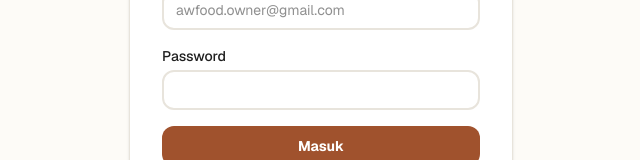
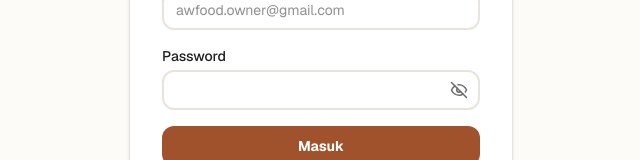
Before and after one commit to AchmadWahyu/awfood-dashboard, a Next.js app: page /login in a window 1280 px wide. Shown: the part 135-295 px from the top of the page, without its empty margins (319-959 px from the left). Built offline with nearby package versions, Linux system fonts and the light colour scheme; no server answers.

Commit message:
feat: view inputted password

```diff
--- a/app/login/page.tsx
+++ b/app/login/page.tsx
@@ -1,6 +1,6 @@
 "use client";
 
-import { useActionState, useEffect } from "react";
+import { useActionState, useEffect, useState } from "react";
 import Link from "next/link";
 import { useRouter } from "next/navigation";
 import { ownerLogin } from "./actions";
@@ -10,6 +10,7 @@
   const [state, action, pending] = useActionState(ownerLogin, null);
   const { user, setAuthenticatedUser } = useAuth();
   const router = useRouter();
+  const [showPassword, setShowPassword] = useState(false);
 
   useEffect(() => {
     if (state?.user) setAuthenticatedUser(state.user);
@@ -52,14 +53,28 @@
 
           <div className="flex flex-col gap-1">
             <label htmlFor="password" className="text-sm font-medium text-ink">Password</label>
+            <div className="relative">
               <input
                 id="password"
                 name="password"
-              type="password"
+                type={showPassword ? "text" : "password"}
                 required
                 autoComplete="current-password"
-              className="rounded-xl border-2 border-ruled bg-transparent px-3 py-2 text-sm outline-none focus:border-marker transition-colors"
+                className="w-full rounded-xl border-2 border-ruled bg-transparent px-3 py-2 pr-10 text-sm outline-none focus:border-marker transition-colors"
               />
+              <button
+                type="button"
+                onClick={() => setShowPassword((v) => !v)}
+                className="absolute right-2 top-1/2 -translate-y-1/2 rounded-lg p-1 text-ink-light hover:text-ink"
+                aria-label={showPassword ? "Sembunyikan password" : "Tampilkan password"}
+              >
+                {showPassword ? (
+                  <svg xmlns="http://www.w3.org/2000/svg" width="18" height="18" viewBox="0 0 24 24" fill="none" stroke="currentColor" strokeWidth="2" strokeLinecap="round" strokeLinejoin="round"><path d="M2 12s3-7 10-7 10 7 10 7-3 7-10 7-10-7-10-7Z"/><circle cx="12" cy="12" r="3"/></svg>
+                ) : (
+                  <svg xmlns="http://www.w3.org/2000/svg" width="18" height="18" viewBox="0 0 24 24" fill="none" stroke="currentColor" strokeWidth="2" strokeLinecap="round" strokeLinejoin="round"><path d="M9.88 9.88a3 3 0 1 0 4.24 4.24"/><path d="M10.73 5.08A10.43 10.43 0 0 1 12 5c7 0 10 7 10 7a13.16 13.16 0 0 1-1.67 2.68"/><path d="M6.61 6.61A13.526 13.526 0 0 0 2 12s3 7 10 7a9.74 9.74 0 0 0 5.39-1.61"/><line x1="2" x2="22" y1="2" y2="22"/></svg>
+                )}
+              </button>
+            </div>
           </div>
 
           <button
--- a/app/login/pin/page.tsx
+++ b/app/login/pin/page.tsx
@@ -1,6 +1,6 @@
 "use client";
 
-import { useActionState, useEffect } from "react";
+import { useActionState, useEffect, useState } from "react";
 import Link from "next/link";
 import { useRouter } from "next/navigation";
 import { staffLogin } from "../actions";
@@ -10,6 +10,7 @@
   const [state, action, pending] = useActionState(staffLogin, null);
   const { user, setAuthenticatedUser } = useAuth();
   const router = useRouter();
+  const [showPin, setShowPin] = useState(false);
 
   useEffect(() => {
     if (state?.user) setAuthenticatedUser(state.user);
@@ -57,16 +58,30 @@
             <label htmlFor="pin" className="text-sm font-medium text-ink">
               PIN
             </label>
+            <div className="relative">
               <input
                 id="pin"
                 name="pin"
-              type="password"
+                type={showPin ? "text" : "password"}
                 inputMode="numeric"
                 pattern="[0-9]{4,6}"
                 required
                 autoComplete="off"
-              className="rounded-xl border-2 border-ruled bg-transparent px-3 py-2 text-sm outline-none focus:border-marker transition-colors"
+                className="w-full rounded-xl border-2 border-ruled bg-transparent px-3 py-2 pr-10 text-sm outline-none focus:border-marker transition-colors"
               />
+              <button
+                type="button"
+                onClick={() => setShowPin((v) => !v)}
+                className="absolute right-2 top-1/2 -translate-y-1/2 rounded-lg p-1 text-ink-light hover:text-ink"
+                aria-label={showPin ? "Sembunyikan PIN" : "Tampilkan PIN"}
+              >
+                {showPin ? (
+                  <svg xmlns="http://www.w3.org/2000/svg" width="18" height="18" viewBox="0 0 24 24" fill="none" stroke="currentColor" strokeWidth="2" strokeLinecap="round" strokeLinejoin="round"><path d="M2 12s3-7 10-7 10 7 10 7-3 7-10 7-10-7-10-7Z"/><circle cx="12" cy="12" r="3"/></svg>
+                ) : (
+                  <svg xmlns="http://www.w3.org/2000/svg" width="18" height="18" viewBox="0 0 24 24" fill="none" stroke="currentColor" strokeWidth="2" strokeLinecap="round" strokeLinejoin="round"><path d="M9.88 9.88a3 3 0 1 0 4.24 4.24"/><path d="M10.73 5.08A10.43 10.43 0 0 1 12 5c7 0 10 7 10 7a13.16 13.16 0 0 1-1.67 2.68"/><path d="M6.61 6.61A13.526 13.526 0 0 0 2 12s3 7 10 7a9.74 9.74 0 0 0 5.39-1.61"/><line x1="2" x2="22" y1="2" y2="22"/></svg>
+                )}
+              </button>
+            </div>
           </div>
 
           <button
```
Lines whose indentation alone changed are shown as unchanged.
